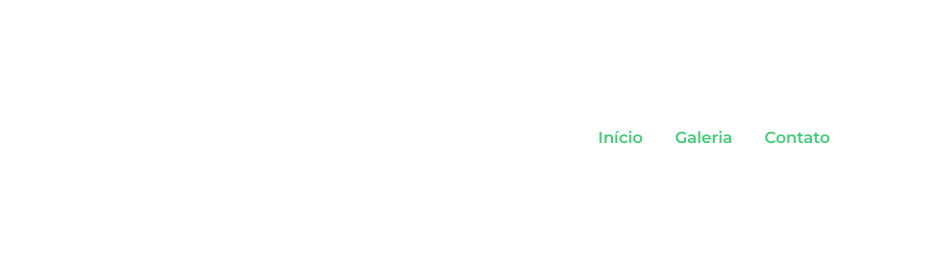
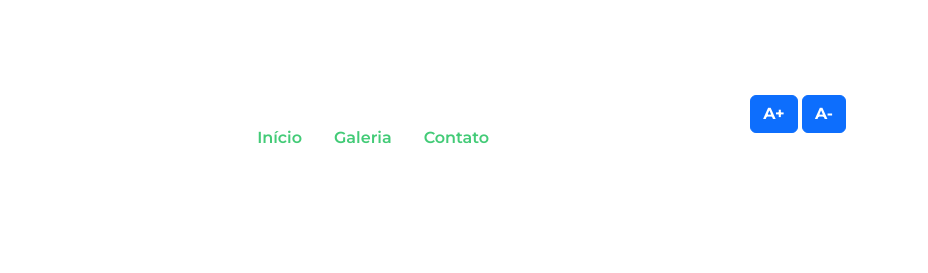
Before and after one commit to ysthefanyalves/site-acessivel, a plain HTML site: page site-acessivel-main/index.html in a window 1280 px wide. Shown: the top 273 px of the page, 352-1280 px from the left. Drawn offline with nearby package versions, Linux system fonts and the light colour scheme.

Commit message:
tamanho fonte

```diff
--- a/site-acessivel-main/index.html
+++ b/site-acessivel-main/index.html
@@ -21,6 +21,10 @@
                 <li class="nav-item"><a class="nav-link" href="#galeria">Galeria</a></li>
                 <li class="nav-item"><a class="nav-link" href="#contato">Contato</a></li>
             </ul>
+            <div id="acessibilidade">
+                <button id="aumenta fonte" class="btn btn-primary fw-bold">A+</button>
+                <button id="diminuir-fonte" class="btn btn-primary fw-bold">A-</button>
+            </div>
         </nav>
 
     </header>
@@ -104,7 +108,7 @@
         <i class="bi bi-whatsapp"></i>
         <i class="bi bi-instagram"></i>
         <i class="bi bi-tiktok"></i>
-        <p class="mt-3">Desenvolvido por Renata Padilha. Projeto fictício sem fins comerciais.</p>
+        <p class="mt-3">Desenvolvido por Ysthefany Maysa. Projeto fictício sem fins comerciais.</p>
     </footer>
     <script src="script.js"></script>
 
```
Also changed, not shown: site-acessivel-main/script.js (added).
